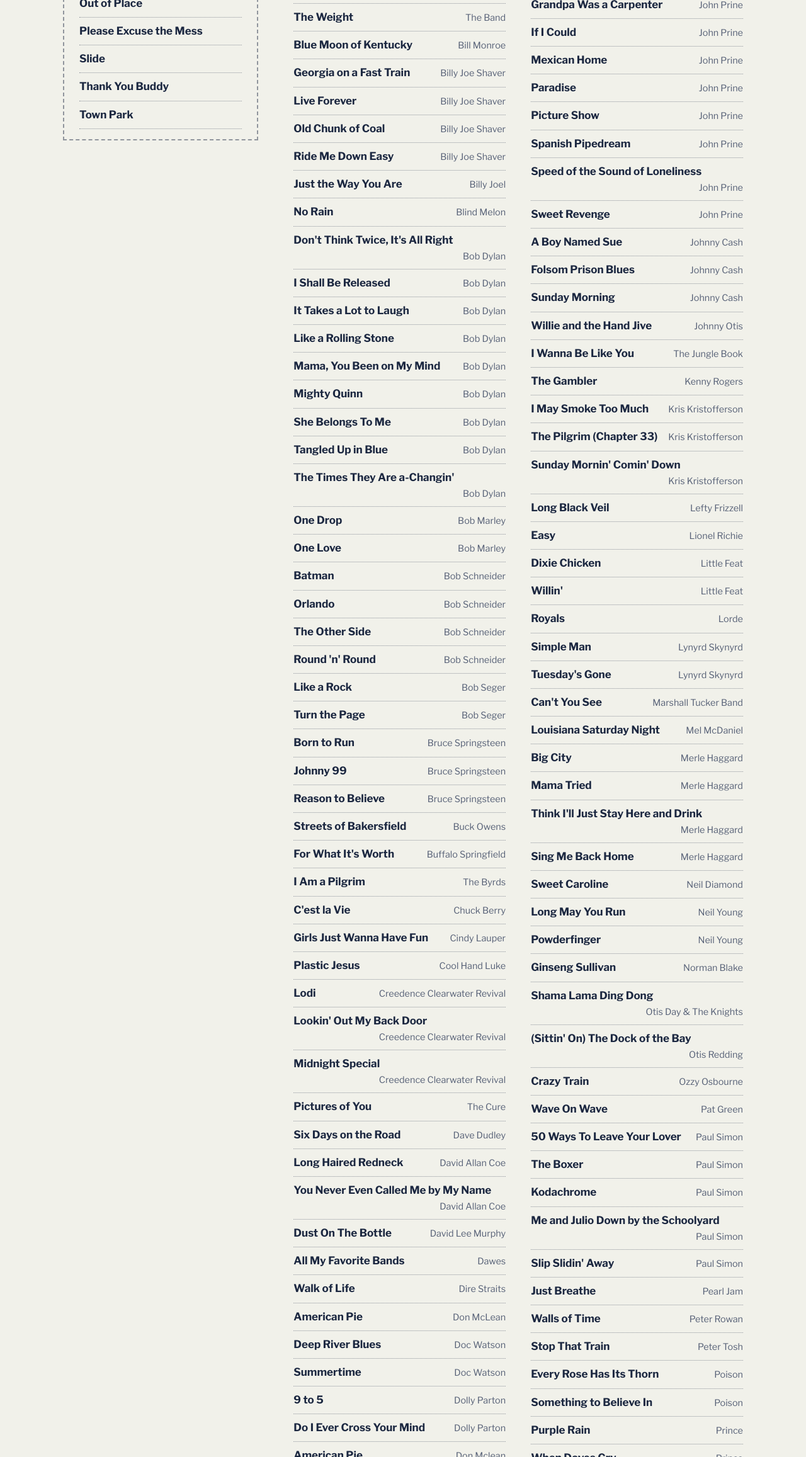
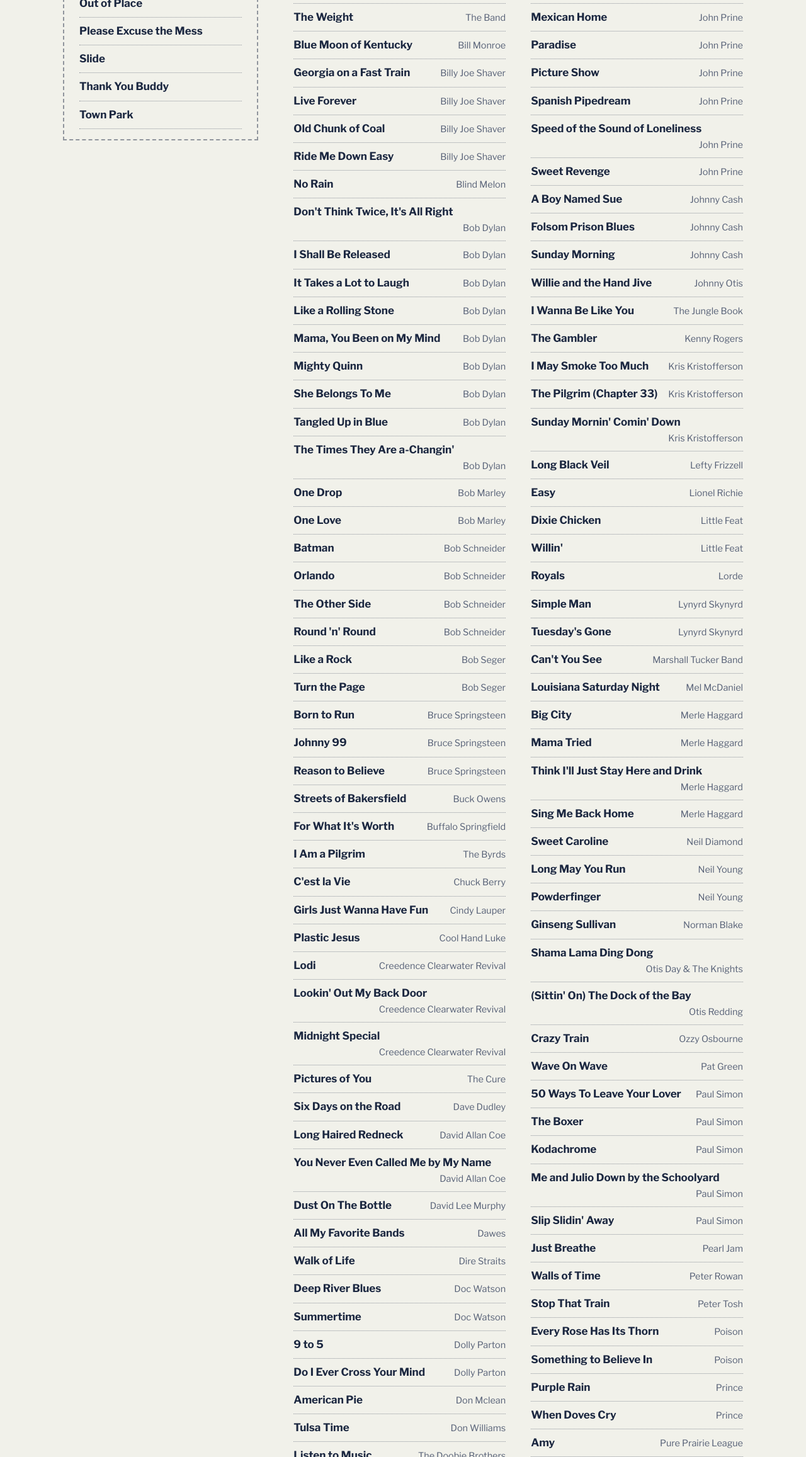
Before and after one commit to georgeellington/George-Richards-Music-website, a plain HTML site: page index.html in a window 1280 px wide. Shown: the part 4952-7266 px from the top of the page at 63% size. Drawn offline with nearby package versions, Linux system fonts and the light colour scheme.

Commit message:
Remove specific songs from the playlist
Removed songs 'Just the Way You Are' by Billy Joel and 'American Pie' by Don McLean from the list.

```diff
--- a/index.html
+++ b/index.html
@@ -839,7 +839,6 @@
             <li><span class="title">Live Forever</span><span class="by">Billy Joe Shaver</span></li>
             <li><span class="title">Old Chunk of Coal</span><span class="by">Billy Joe Shaver</span></li>
             <li><span class="title">Ride Me Down Easy</span><span class="by">Billy Joe Shaver</span></li>
-            <li><span class="title">Just the Way You Are</span><span class="by">Billy Joel</span></li>
             <li><span class="title">No Rain</span><span class="by">Blind Melon</span></li>
             <li><span class="title">Don't Think Twice, It's All Right</span><span class="by">Bob Dylan</span></li>
             <li><span class="title">I Shall Be Released</span><span class="by">Bob Dylan</span></li>
@@ -877,7 +876,6 @@
             <li><span class="title">Dust On The Bottle</span><span class="by">David Lee Murphy</span></li>
             <li><span class="title">All My Favorite Bands</span><span class="by">Dawes</span></li>
             <li><span class="title">Walk of Life</span><span class="by">Dire Straits</span></li>
-            <li><span class="title">American Pie</span><span class="by">Don McLean</span></li>
             <li><span class="title">Deep River Blues</span><span class="by">Doc Watson</span></li>
             <li><span class="title">Summertime</span><span class="by">Doc Watson</span></li>
             <li><span class="title">9 to 5</span><span class="by">Dolly Parton</span></li>
```
